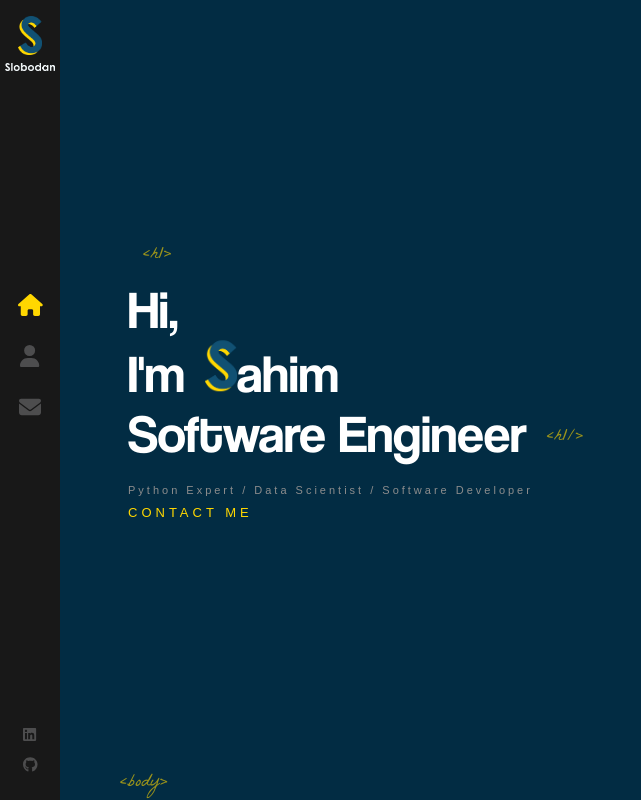
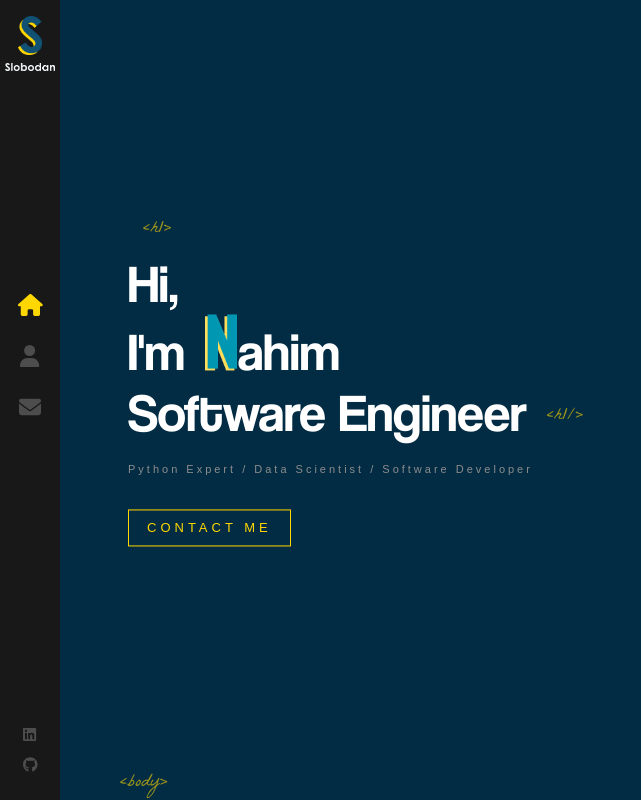
Before and after one commit to NahimMK/new-portfolio, a React (Create React App) app: page / in a window 1280 px wide. Shown: the whole page, without its empty margins (0-641 px from the left). Built offline with nearby package versions, Linux system fonts and the light colour scheme.

Commit message:
Loaded my logo

```diff
--- a/src/components/Home/index.js
+++ b/src/components/Home/index.js
@@ -1,5 +1,5 @@
 import { Link } from 'react-router-dom';
-import LogoTitle from '../../assets/images/logo-s.png';
+import LogoTitle from '../../assets/images/logo-n.png';
 import './index.scss';
 
 const Home = () => {
--- a/src/components/Home/index.scss
+++ b/src/components/Home/index.scss
@@ -43,10 +43,11 @@
         img {
             width: 32px;
             margin-left: 20px;
+            margin-right: 1px;
             opacity: 0;
             height: auto;
             animation: rotateIn 1s linear both;
-            animation-delay: 1.4s0;
+            animation-delay: 1.4s;
         }
     }
 
@@ -67,5 +68,16 @@
         letter-spacing: 4px;
         font-family: sans-serif;
         text-decoration: none;
+        padding: 10px 18px;
+        border: 1px solid #ffd700;
+        margin-top: 25px;
+        float: left;
+        animation: fadeIn 1s 1.8s backwards;
+        white-space: nowrap;
+
+        &:hover {
+            background: #ffd700;
+            color: #333;
+        }
     }
 }
```
Also changed, not shown: src/assets/images/logo-n.png (added).
